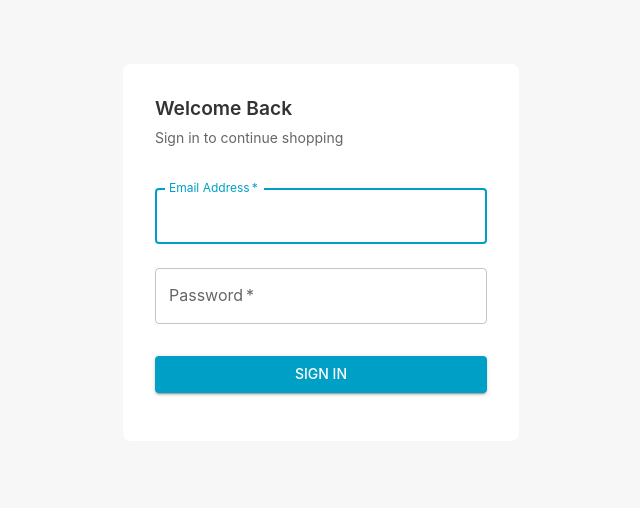
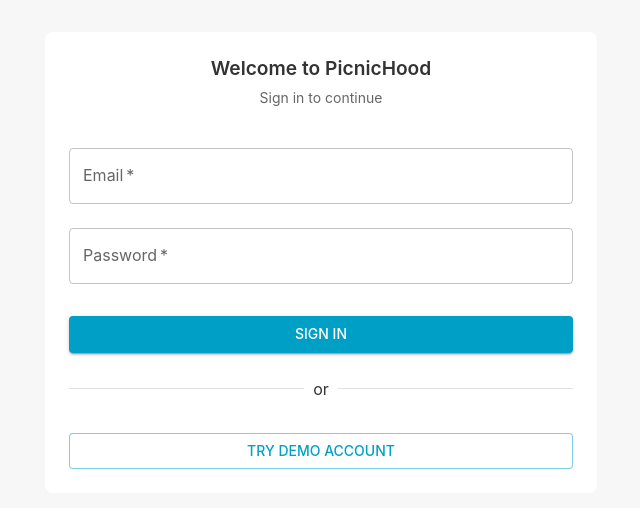
Before and after one commit to mandeeps708/PicnicHoodApp, a React (Vite) app: page /login in a window 1280 px wide. Shown: the top 508 px of the page, without its empty margins (319-959 px from the left). Built offline with nearby package versions, Linux system fonts and the light colour scheme.

Commit message:
feat: demo creds

```diff
--- a/src/pages/LoginPage.tsx
+++ b/src/pages/LoginPage.tsx
@@ -6,7 +6,7 @@ import {
   Button,
   Typography,
   Paper,
-  CircularProgress,
+  Divider,
 } from '@mui/material';
 import { useNavigate } from 'react-router-dom';
 
@@ -28,10 +28,19 @@ const LoginPage: React.FC = () => {
   const [loading, setLoading] = useState(false);
   const [error, setError] = useState<string | null>(null);
 
-  const handleSubmit = async (e: React.FormEvent) => {
+  const handleLogin = async (e: React.FormEvent, isDemo: boolean = false) => {
     e.preventDefault();
     setLoading(true);
     setError(null);
+
+    // Use demo credentials if isDemo is true
+    const loginData = isDemo ? {
+      email: 'mandeep@example.com',
+      password: 'mandeep'
+    } : {
+      email,
+      password
+    };
 
     try {
       const response = await fetch('https://picnichood.mandeeps.me/api/auth/login', {
@@ -39,7 +48,7 @@ const LoginPage: React.FC = () => {
         headers: {
           'Content-Type': 'application/json',
         },
-        body: JSON.stringify({ email, password }),
+        body: JSON.stringify(loginData),
       });
 
       const data: LoginResponse = await response.json();
@@ -48,7 +57,6 @@ const LoginPage: React.FC = () => {
         throw new Error(data.token || 'Login failed');
       }
 
-      // Store both token and user data
       localStorage.setItem('authToken', data.token);
       localStorage.setItem('userData', JSON.stringify({
         id: data.user.id,
@@ -67,74 +75,73 @@ const LoginPage: React.FC = () => {
   };
 
   return (
-    <Container component="main" maxWidth="xs">
-      <Box
-        sx={{
-          marginTop: 8,
-          display: 'flex',
-          flexDirection: 'column',
-          alignItems: 'center',
-        }}
-      >
-        <Paper
-          elevation={0}
-          sx={{
-            p: 4,
-            width: '100%',
-            borderRadius: 2,
-          }}
-        >
-          <Typography component="h1" variant="h5" gutterBottom>
-            Welcome Back
+    <Container maxWidth="sm" sx={{ py: 4 }}>
+      <Paper elevation={0} sx={{ p: 3, borderRadius: 2 }}>
+        <Box component="form" onSubmit={(e) => handleLogin(e, false)}>
+          <Typography variant="h5" gutterBottom align="center">
+            Welcome to PicnicHood
           </Typography>
-          <Typography variant="body2" color="text.secondary" sx={{ mb: 3 }}>
-            Sign in to continue shopping
+          <Typography variant="body2" color="text.secondary" align="center" sx={{ mb: 3 }}>
+            Sign in to continue
           </Typography>
 
-          <form onSubmit={handleSubmit}>
           <TextField
+            fullWidth
+            label="Email"
+            type="email"
+            value={email}
+            onChange={(e) => setEmail(e.target.value)}
             margin="normal"
             required
+            disabled={loading}
+          />
+
+          <TextField
             fullWidth
-              id="email"
-              label="Email Address"
-              name="email"
-              autoComplete="email"
-              autoFocus
-              value={email}
-              onChange={(e) => setEmail(e.target.value)}
-              error={!!error}
-            />
-            <TextField
+            label="Password"
+            type="password"
+            value={password}
+            onChange={(e) => setPassword(e.target.value)}
             margin="normal"
             required
-              fullWidth
-              name="password"
-              label="Password"
-              type="password"
-              id="password"
-              autoComplete="current-password"
-              value={password}
-              onChange={(e) => setPassword(e.target.value)}
-              error={!!error}
+            disabled={loading}
           />
+
           {error && (
-              <Typography color="error" variant="body2" sx={{ mt: 1 }}>
+            <Typography color="error" sx={{ mt: 2, textAlign: 'center' }}>
               {error}
             </Typography>
           )}
+
           <Button
-              type="submit"
             fullWidth
             variant="contained"
-              sx={{ mt: 3, mb: 2 }}
+            type="submit"
             disabled={loading}
+            sx={{ mt: 3 }}
           >
-              {loading ? <CircularProgress size={24} /> : 'Sign In'}
+            {loading ? 'Signing in...' : 'Sign In'}
           </Button>
-          </form>
+
+          <Divider sx={{ my: 3 }}>or</Divider>
+
+          <Button
+            fullWidth
+            variant="outlined"
+            onClick={(e) => handleLogin(e, true)}
+            disabled={loading}
+            sx={{
+              mt: 1,
+              bgcolor: 'background.paper',
+              '&:hover': {
+                bgcolor: 'grey.50',
+              }
+            }}
+          >
+            Try Demo Account
+          </Button>
+        </Box>
       </Paper>
-      </Box>
     </Container>
   );
 };
```
Lines whose indentation alone changed are shown as unchanged.
